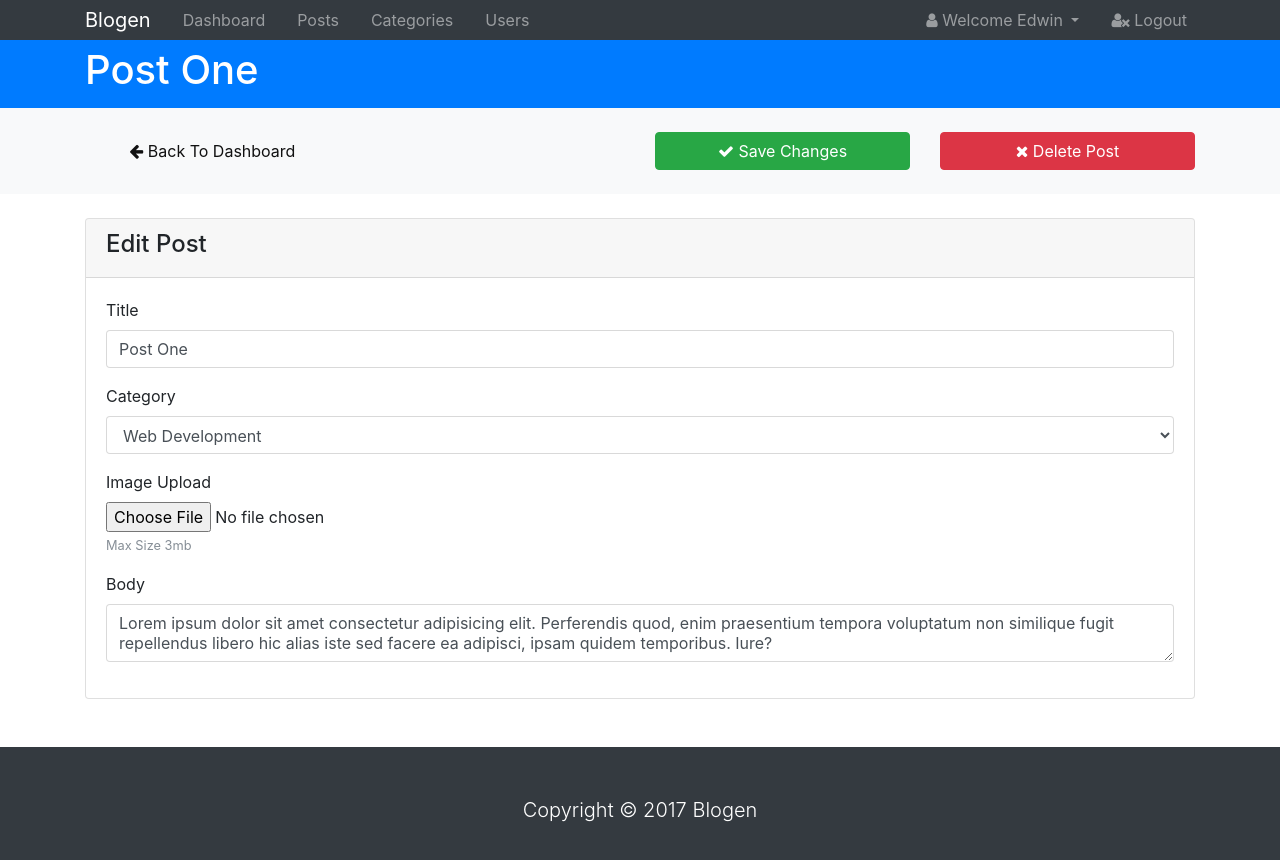
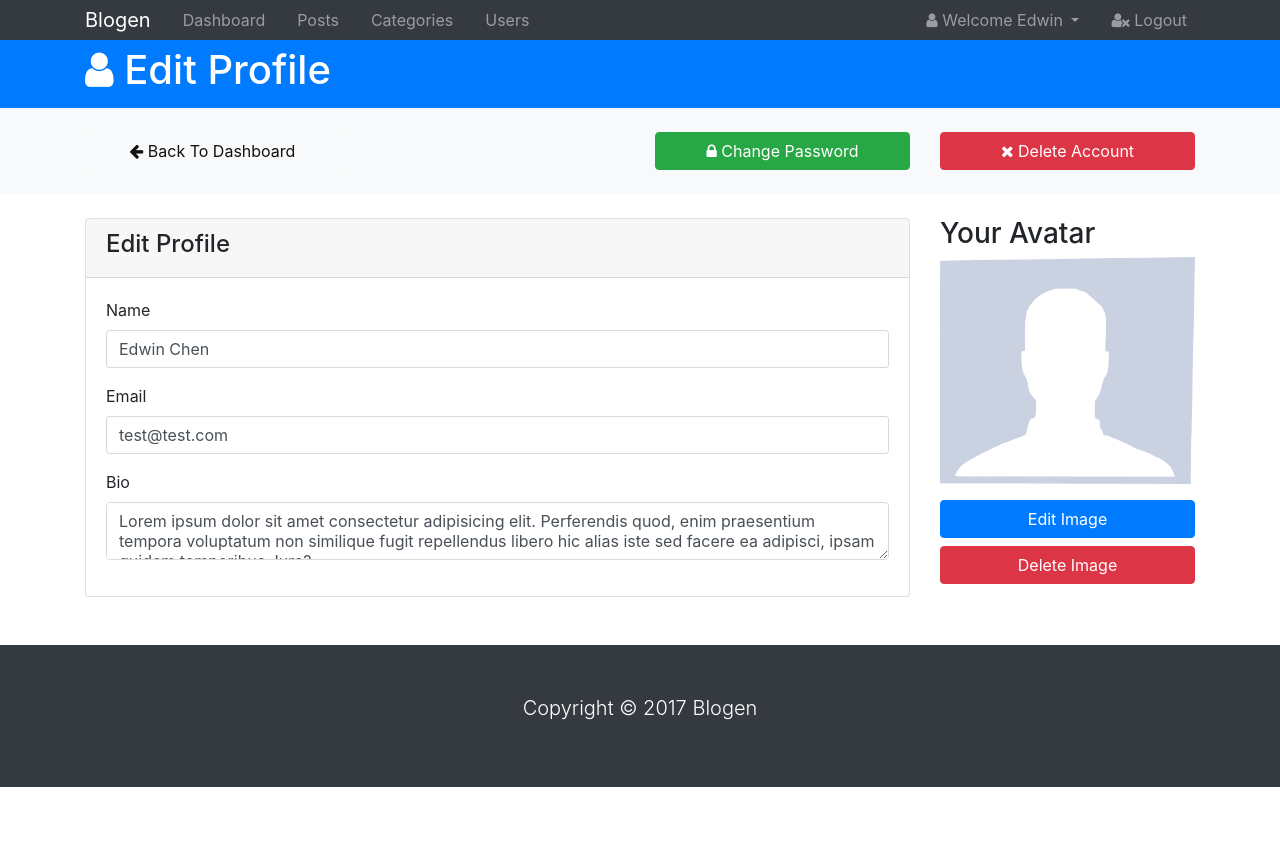
Before and after one commit to WebDevTuts/blogen_admin_ui, a website: page src/profile.html in a window 1280 px wide. After the commit the page ends 800 px from the top, so only its background shows below. Drawn offline with Linux system fonts and the light colour scheme; a script that the page names is missing.

Commit message:
Edit and remove markup for profile.html

```diff
--- a/src/profile.html
+++ b/src/profile.html
@@ -60,7 +60,7 @@
     <div class="container">
       <div class="row">
         <div class="col-md-6">
-          <h1>Post One</h1>
+          <h1><i class="fa fa-user"></i> Edit Profile</h1>
         </div>
       </div>
     </div>
@@ -76,55 +76,51 @@
           </a>
         </div>
         <div class="col-md-3">
-          <a href="#" class="btn btn-success btn-block">
-            <i class="fa fa-check"></i> Save Changes
+          <a href="#" class="btn btn-success btn-block" data-toggle="modal" data-target="#passwordModal">
+            <i class="fa fa-lock"></i> Change Password
           </a>
         </div>
         <div class="col-md-3">
           <a href="#" class="btn btn-danger btn-block">
-            <i class="fa fa-remove"></i> Delete Post
+            <i class="fa fa-remove"></i> Delete Account
           </a>
         </div>
       </div>
     </div>
   </section>
 
-  <!-- POSTS -->
-  <section id="posts">
+  <!-- PROFILE EDIT -->
+  <section id="profile">
     <div class="container">
       <div class="row">
-        <div class="col">
+        <div class="col-md-9">
           <div class="card">
             <div class="card-header">
-              <h4>Edit Post</h4>
+              <h4>Edit Profile</h4>
             </div>
             <div class="card-body">
               <form>
                 <div class="form-group">
-                  <label for="title">Title</label>
-                  <input type="text" class="form-control" value="Post One">
+                  <label for="name">Name</label>
+                  <input type="text" class="form-control" value="Edwin Chen">
                 </div>
                 <div class="form-group">
-                  <label for="title">Category</label>
-                  <select class="form-control">
-                    <option value="">Web Development</option>
-                    <option value="">Tech Gadgets</option>
-                    <option value="">Business</option>
-                    <option value="">Health & Wellness</option>
-                  </select>
+                  <label for="email">Email</label>
+                  <input type="text" class="form-control" value="test@test.com">
                 </div>
                 <div class="form-group">
-                  <label for="file">Image Upload</label>
-                  <input type="file" class="form-control-file">
-                  <small class="form-text text-muted">Max Size 3mb</small>
-                </div>
-                <div class="form-group">
-                  <label for="body">Body</label>
+                  <label for="body">Bio</label>
                   <textarea name="editor1" class="form-control">Lorem ipsum dolor sit amet consectetur adipisicing elit. Perferendis quod, enim praesentium tempora voluptatum non similique fugit repellendus libero hic alias iste sed facere ea adipisci, ipsam quidem temporibus. Iure?</textarea>
                 </div>
               </form>
             </div>
           </div>
+        </div>
+        <div class="col-md-3">
+          <h3>Your Avatar</h3>
+          <img src="img/avatar.png" alt="avatar" class="d-block img-fluid mb-3">
+          <button class="btn btn-primary btn-block">Edit Image</button>
+          <button class="btn btn-danger btn-block">Delete Image</button>
         </div>
       </div>
     </div>
@@ -140,6 +136,34 @@
     </div>
   </footer>
 
+  <!-- PASSWORD MODAL -->
+  <div class="modal fade" id="passwordModal">
+    <div class="modal-dialog modal-lg">
+      <div class="modal-content">
+        <div class="modal-header bg-primary text-white">
+          <h5 class="modal-title">Change Password</h5>
+          <button class="close" data-dismiss="modal"><span>&times;</span></button>
+        </div>
+        <div class="modal-body">
+          <form>
+            <div class="form-group">
+              <label for="name">Password</label>
+              <input type="password" class="form-control">
+            </div>
+            <div class="form-group">
+              <label for="name">Confirm Password</label>
+              <input type="password" class="form-control">
+            </div>
+          </form>
+        </div>
+        <div class="modal-footer">
+          <button class="btn btn-secondary" data-dismiss="modal">Close</button>
+          <button class="btn btn-primary" data-dismiss="modal">Update Password</button>
+        </div>
+      </div>
+    </div>
+  </div>
+
   <script src="js/jquery.min.js"></script>
   <script src="js/popper.min.js"></script>
   <script src="js/bootstrap.min.js"></script>
```
